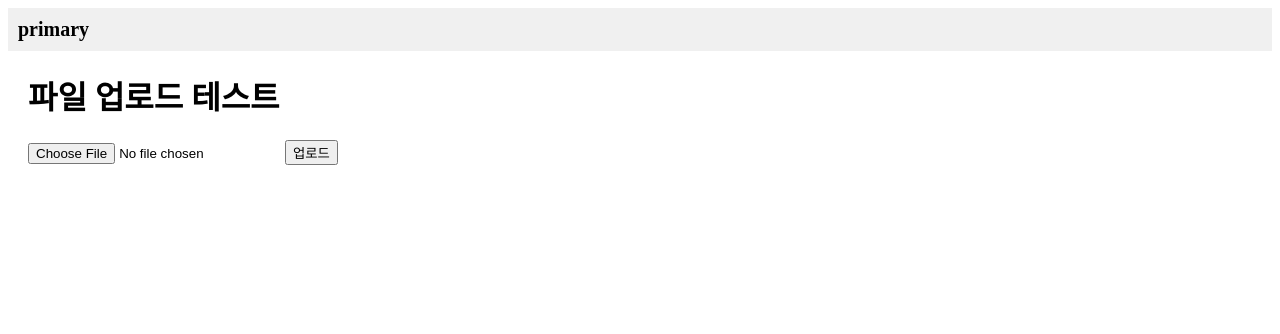
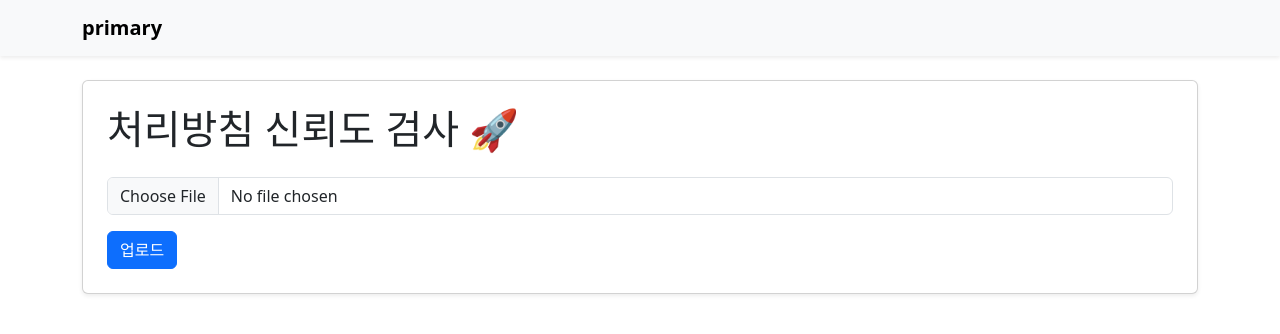
Before and after one commit to shynkim/primary, a Django app: page / in a window 1280 px wide. Shown: the top 334 px of the page. Run offline with Django 5.2, Linux system fonts and the light colour scheme.

Commit message:
처리방침 신뢰도 검사

```diff
--- a/templates/base.html
+++ b/templates/base.html
@@ -3,15 +3,19 @@
 <head>
     <meta charset="UTF-8">
     <title>{% block title %}Django Site{% endblock %}</title>
+    <link href="https://cdn.jsdelivr.net/npm/bootstrap@5.3.2/dist/css/bootstrap.min.css" rel="stylesheet">
 </head>
 <body>
-    <header style="padding:10px; background:#f0f0f0;">
-        <a href="/" style="text-decoration:none; font-weight:bold; font-size:20px; color:black;">
-            primary
-        </a>
-    </header>
-    <main style="margin:20px;">
+    <nav class="navbar navbar-expand-lg navbar-light bg-light shadow-sm">
+        <div class="container">
+            <a class="navbar-brand fw-bold" href="/">primary</a>
+        </div>
+    </nav>
+
+    <main class="container my-4">
         {% block content %}{% endblock %}
     </main>
+
+    <script src="https://cdn.jsdelivr.net/npm/bootstrap@5.3.2/dist/js/bootstrap.bundle.min.js"></script>
 </body>
 </html>
--- a/templates/home.html
+++ b/templates/home.html
@@ -1,14 +1,16 @@
 {% extends "base.html" %}
 
-{%  block title %}Home{% endblock %}
-
+{% block title %}Home{% endblock %}
 
 {% block content %}
-    <h1>파일 업로드 테스트</h1>
-    <form method="post" enctype="multipart/form-data">
-        {% csrf_token %}
-        <input type="file" name="file">
-        <button type="submit">업로드</button>
-    </form>
-
+    <div class="card p-4 shadow-sm">
+        <h1 class="mb-4"> 처리방침 신뢰도 검사 🚀</h1>
+        <form method="post" enctype="multipart/form-data">
+            {% csrf_token %}
+            <div class="mb-3">
+                <input type="file" class="form-control" name="file">
+            </div>
+            <button type="submit" class="btn btn-primary">업로드</button>
+        </form>
+    </div>
 {% endblock %}
```
Also changed, not shown: 1 other file.
